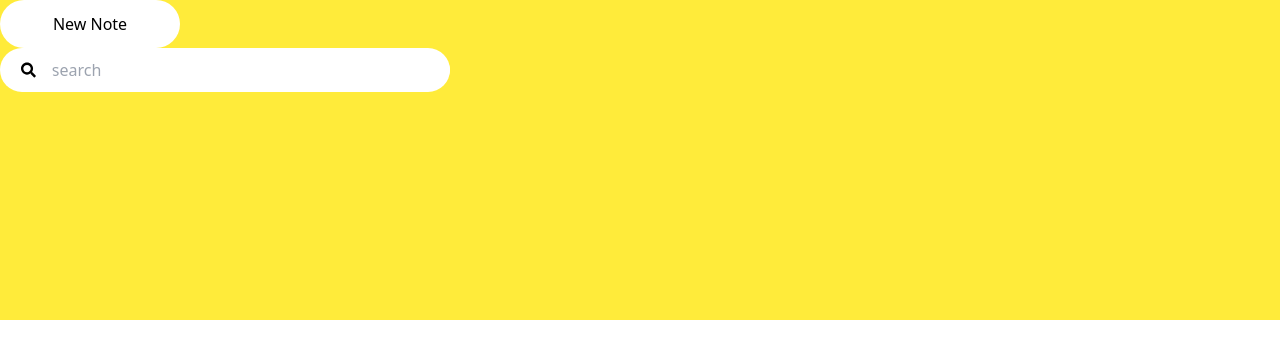
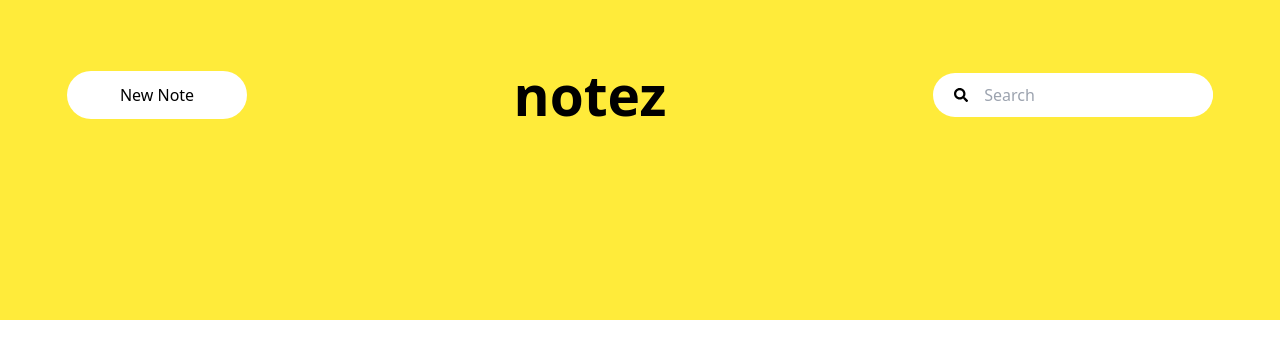
Before and after one commit to gbolahan7/notez-app, a React (Vite) app: page / in a window 1280 px wide. Shown: the top 358 px of the page. Built offline with nearby package versions, Linux system fonts and the light colour scheme.

Commit message:
header component dev

```diff
--- a/src/App.tsx
+++ b/src/App.tsx
@@ -1,25 +1,12 @@
-import React from "react";
+import React, { useState } from "react";
 import Button from "./components/Button";
 import Input from "./components/Input";
+import Header from "./components/Header";
 
 function App() {
   return (
-    <div className="w-[450px]">
-      <h1></h1>
-      <Button
-        btnVariant="primary"
-        size="large"
-        text="new note"
-        onClick={() => {}}
-      />
-      <Input
-        inputControl="search-bar"
-        name="search"
-        onChange={() => {}}
-        placeholder="search"
-        value=""
-        type="text"
-      ></Input>
+    <div className="w-full py-[61px] px-[67px]">
+      <Header></Header>
     </div>
   );
 }
--- /dev/null
+++ b/src/components/Header.tsx
@@ -0,0 +1,30 @@
+import React from "react";
+import Button from "./Button";
+import Input from "./Input";
+
+function Header() {
+  return (
+    <section className="flex items-center justify-between">
+      <Button
+        btnVariant="primary"
+        size="large"
+        text="new note"
+        onClick={() => {}}
+      ></Button>
+      <h1 className="text-[55px] font-bold leading-[67px] -tracking-(0.08em) text-black">
+        notez
+      </h1>
+      <div className="w-[280px]">
+        <Input
+          inputControl="search-bar"
+          name="search"
+          placeholder="Search"
+          value=""
+          onChange={() => {}}
+        ></Input>
+      </div>
+    </section>
+  );
+}
+
+export default Header;
--- a/src/components/Input.tsx
+++ b/src/components/Input.tsx
@@ -5,7 +5,9 @@ interface Props {
   inputControl: "search-bar" | "text-field";
   value: string;
   name: string;
-  onChange: (event: ChangeEvent<HTMLInputElement>) => void;
+  onChange: (
+    event: ChangeEvent<HTMLInputElement | HTMLTextAreaElement>
+  ) => void;
   placeholder: string;
   type?: string;
 }
@@ -34,8 +36,13 @@ function Input({
           />
         </div>
       ) : (
-        <div>
-          <textarea placeholder={placeholder}></textarea>
+        <div className="px-6 pt-[31px] rounded-lg">
+          <textarea
+            placeholder={placeholder}
+            value={value}
+            onChange={onChange}
+            name={name}
+          ></textarea>
         </div>
       )}
     </div>
```
